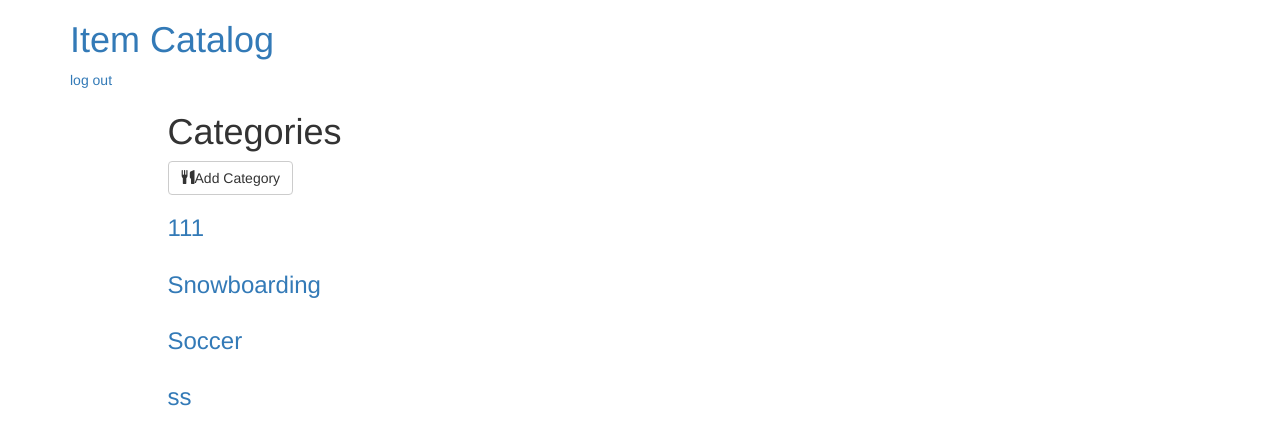
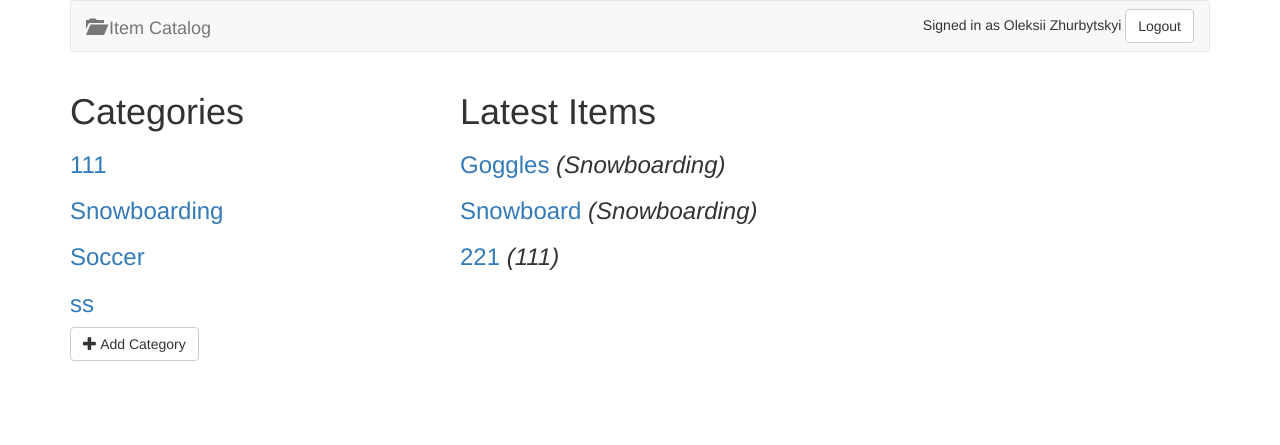
Before and after one commit to azhurb/item-catalog, a Flask app: page / in a window 1280 px wide. Shown: the top 445 px of the page. Run offline with Flask 2, Linux system fonts and the light colour scheme; a user stored in the database is signed in; parts of the project's set-up code (start-up, migrations or seed data) failed here and were passed over; some libraries are stand-ins or nearby versions.

Commit message:
Working application

```diff
--- a/app.py
+++ b/app.py
@@ -1,5 +1,5 @@
 from flask import Flask, render_template, request, redirect, jsonify, url_for, flash
-from sqlalchemy import create_engine, asc
+from sqlalchemy import create_engine, asc, desc
 from sqlalchemy.orm import sessionmaker
 from models import Base, Category, CategoryItem, User
 from flask import session as login_session
@@ -169,9 +169,13 @@ def disconnect():
 @app.route('/')
 @app.route('/catalog/')
 def showCategories():
-    print(login_session)
     categories = session.query(Category).order_by(asc(Category.name))
-    return render_template('categories.html', categories=categories)
+    if request_wants_json():
+        return jsonify(Category=[x.serialize for x in categories])
+    else:
+        latest_items = session.query(CategoryItem).order_by(desc(CategoryItem.id)).limit(10)
+        return render_template('categories.html', categories=categories, latest_items=latest_items)
+
 
 
 # Create a new category
@@ -234,7 +238,10 @@ def showCategory(category_id):
     creator = getUserInfo(category.user_id)
     items = session.query(CategoryItem).filter_by(
         category_id=category_id).all()
-    return render_template('category.html', items=items, category=category, creator=creator)
+    if request_wants_json():
+        return jsonify(Item=[x.serialize for x in items])
+    else:
+        return render_template('category.html', items=items, category=category, creator=creator)
 
 # Create a new category item
 @app.route('/catalog/<int:category_id>/items/new/', methods=['GET', 'POST'])
@@ -253,6 +260,16 @@ def newCategoryItem(category_id):
         return redirect(url_for('showCategory', category_id=category_id))
     else:
         return render_template('newcategoryitem.html', category_id=category_id)
+
+# Show a category item
+@app.route('/catalog/<int:category_id>/items/<int:item_id>/', methods=['GET'])
+def showCategoryItem(category_id, item_id):
+    item = session.query(CategoryItem).filter_by(id=item_id).one()
+    category = session.query(Category).filter_by(id=category_id).one()
+    if request_wants_json():
+        return jsonify(Item=item.serialize)
+    else:
+        return render_template('viewCategoryItem.html', category=category, item=item)
 
 
 # Edit a category item
@@ -326,6 +343,6 @@ def request_wants_json():
 
 
 if __name__ == '__main__':
-    app.secret_key = 'super secret key4'
+    app.secret_key = 'super secret key'
     app.debug = True
     app.run(host='0.0.0.0', port=5000)
--- a/models.py
+++ b/models.py
@@ -24,13 +24,15 @@ class Category(Base):
     name = Column(String(250), nullable=False)
     user_id = Column(Integer, ForeignKey('user.id'))
     user = relationship(User)
+    items = relationship("CategoryItem")
 
     @property
     def serialize(self):
         """Return object data in easily serializeable format"""
         return {
             'name': self.name,
-            'id': self.id
+            'id': self.id,
+            'Item' : [x.serialize for x in self.items]
         }
 
 
--- a/templates/categories.html
+++ b/templates/categories.html
@@ -1,40 +1,29 @@
 {% extends "layout.html" %}
 {% block content %}
-    <div class="row top-menu">
-        <div class="col-md-10"></div>
-        <div class="col-md-2 text-right">
-                    </div>
-    </div>
-    <div class="row divider blue">
-        <div class="col-md-12"></div>
-    </div>
-    <div class="row banner main">
-        <div class="col-md-1"></div>
-        <div class="col-md-11 padding-none">
+
+    <div class="row">
+        <div class="col-md-4">
             <h1>Categories</h1>
+
+            {% for category in categories %}
+                <h3><a href = "{{url_for('showCategory', category_id = category.id)}}">{{category.name}}</a></h3>
+            {% endfor %}
+
+            {% if 'username' in session %}
+            <a href="{{url_for('newCategory')}}">
+                <button class="btn btn-default" id="new-restaurant">
+                    <span class="glyphicon glyphicon-plus" aria-hidden="true"></span> Add Category
+                </button>
+            </a>
+            {% endif %}
+        </div>
+
+        <div class="col-md-4">
+            <h1>Latest Items</h1>
+            {% for item in latest_items %}
+                <h3><a href = "{{url_for('showCategoryItem', category_id = item.category.id, item_id=item.id)}}">{{item.name}}</a> <em>({{item.category.name}})</em></h3>
+            {% endfor %}
         </div>
     </div>
 
-    <div class="row padding-top padding-bottom">
-        <div class="col-md-1"></div>
-        <div class="col-md-10 padding-none">
-            <a href="{{url_for('newCategory')}}">
-                <button class="btn btn-default" id="new-restaurant">
-                    <span class="glyphicon glyphicon-cutlery" aria-hidden="true"></span>Add Category
-                </button>
-            </a>
-        </div>
-        <div class="col-md-1"></div>
-    </div>
-    {% for category in categories %}
-        <a href = "{{url_for('showCategory', category_id = category.id)}}">
-            <div class="row">
-                <div class="col-md-1"></div>
-                    <div class="col-md-10 category-list">
-                        <h3>{{category.name}}</h3>
-                    </div>
-                <div class="col-md-1"></div>
-            </div>
-        </a>
-    {% endfor %}
 {% endblock %}
--- a/templates/layout.html
+++ b/templates/layout.html
@@ -8,17 +8,44 @@
 </head>
 <body>
     <div class="container">
-        <h1><a href="{{ url_for('showCategories') }}">Item Catalog</a></h1>
-        <div class=metanav>
-        {% if 'username' not in session %}
-        <a href="{{ url_for('showLogin') }}">log in</a>
-        {% else %}
-        <a href="{{ url_for('disconnect') }}">log out</a>
-        {% endif %}
+        <nav class="navbar navbar-default">
+
+            <div class="container-fluid">
+                <div class="navbar-header">
+
+                    <button type="button" class="navbar-toggle collapsed" data-toggle="collapse" data-target="#bs-example-navbar-collapse-1" aria-expanded="false">
+                        <span class="sr-only">Toggle navigation</span>
+                        <span class="icon-bar"></span>
+                        <span class="icon-bar"></span>
+                        <span class="icon-bar"></span>
+                    </button>
+
+                    <a class="navbar-brand" href="{{ url_for('showCategories') }}">
+                    <span class="glyphicon glyphicon-folder-open" aria-hidden="true"></span> Item Catalog
+                    </a>
+                </div>
+
+                <div class="collapse navbar-collapse" id="bs-example-navbar-collapse-1">
+                  <div class="nav navbar-nav navbar-right">
+                        {% if 'username' not in session %}
+                        <a href="{{ url_for('showLogin') }}" class="btn btn-default navbar-btn" role="button">Login</a>
+                        {% else %}
+                        Signed in as {{session['username']}}
+                        <a href="{{ url_for('disconnect') }}" class="btn btn-default navbar-btn" role="button">Logout</a>
+                        {% endif %}
+                  </div>
+                </div><!-- /.navbar-collapse -->
+              </div><!-- /.container-fluid -->
+
+        </nav>
+
+        {% for message in get_flashed_messages() %}
+        <div class="alert alert-info alert-dismissible" role="alert">
+          <button type="button" class="close" data-dismiss="alert" aria-label="Close"><span aria-hidden="true">&times;</span></button>
+          {{ message }}
         </div>
-        {% for message in get_flashed_messages() %}
-        <div class=flash>{{ message }}</div>
         {% endfor %}
+
         {% block content %}{% endblock %}
     </div>
     <script src="https://code.jquery.com/jquery-3.2.1.slim.min.js" integrity="sha384-KJ3o2DKtIkvYIK3UENzmM7KCkRr/rE9/Qpg6aAZGJwFDMVNA/GpGFF93hXpG5KkN" crossorigin="anonymous"></script>
--- a/templates/newCategory.html
+++ b/templates/newCategory.html
@@ -16,7 +16,7 @@
                 <input type ="text" class="form-control" maxlength="100" name="name">
                 <div class="padding-bottom"></div>
                 <button type="submit" class="btn btn-default" id="submit" type="submit">
-                <span class="glyphicon glyphicon-cutlery" aria-hidden="true"></span> Create</button>
+                <span class="glyphicon glyphicon-plus" aria-hidden="true"></span> Create</button>
                 </div>
             </form>
         </div>
```
Also changed, not shown: templates/category.html (+14 -24 lines), templates/editCategory.html (+4 -8 lines), templates/editCategoryItem.html (+4 -8 lines), templates/viewCategoryItem.html (added, +17 -0 lines), catalog.db.
